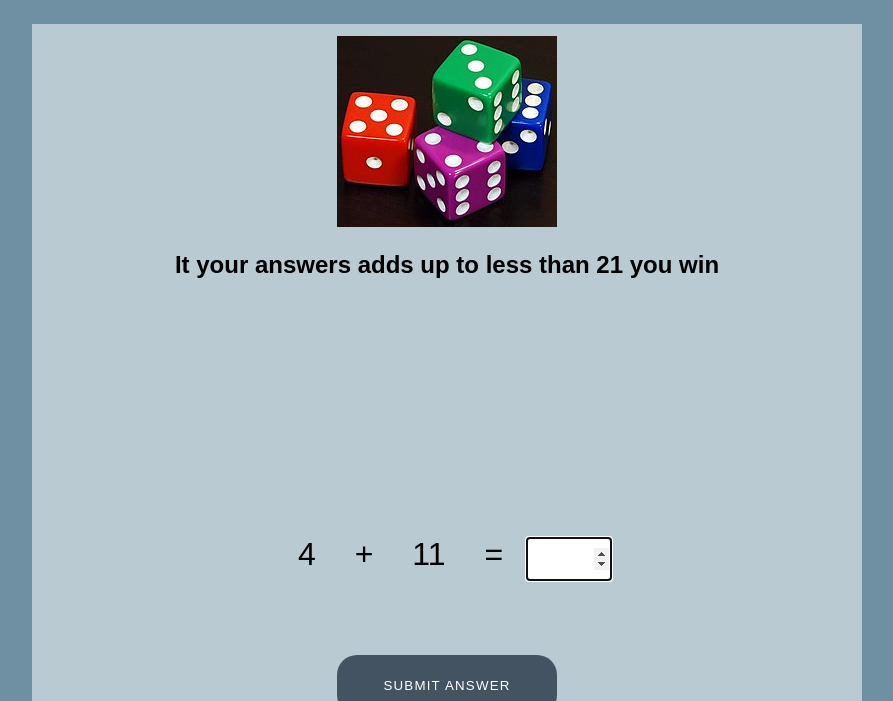
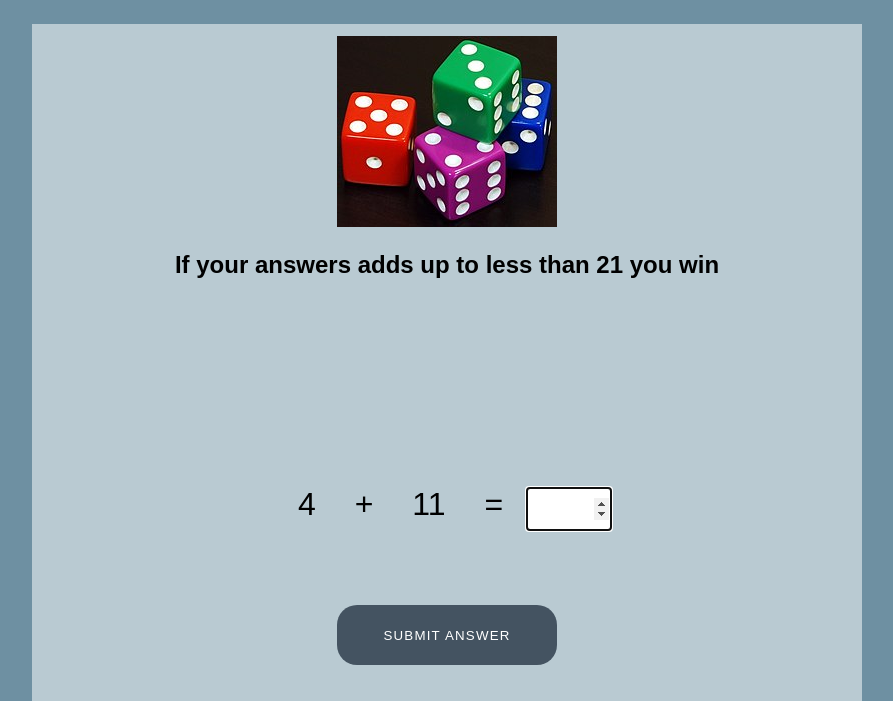
Before and after one commit to Code-Institute-Submissions/alanwhelan1978-dicegame_DecResub, a plain HTML site: page index.html in a window 1280 px wide. Shown: the part 99-800 px from the top of the page, without its empty margins (193-1086 px from the left). Drawn offline with Linux system fonts and the light colour scheme; a web font is replaced by a local one.

Commit message:
Change height of game area

```diff
--- a/assets/css/style.css
+++ b/assets/css/style.css
@@ -26,8 +26,8 @@ body {
     background-color: #b9cad2;
     box-sizing: border-box;
     width: 85%;
-    height: 65vh;
-    max-height: 450px;
+    height: 50vh;
+    max-height: 400px;
     max-width: 830px;
     margin-left: auto;
     margin-right: auto;
--- a/index.html
+++ b/index.html
@@ -19,7 +19,7 @@
 
     <div class="game-area">
         <img src="assets/images/dice.jpg" alt="Dice">
-        <h2> It your answers adds up to less than 21 you win</h2>
+        <h2> If your answers adds up to less than 21 you win</h2>
 
     </div>
     <div class="game-area">
```
